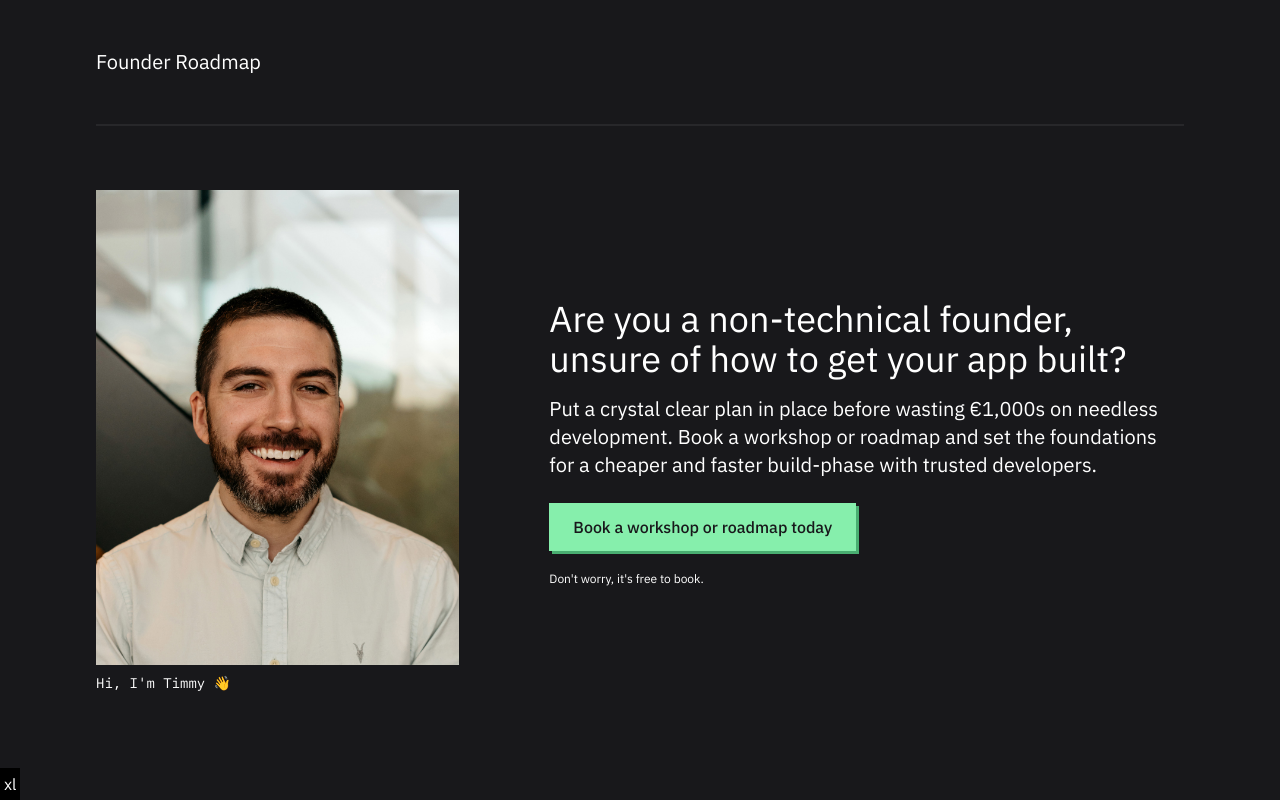
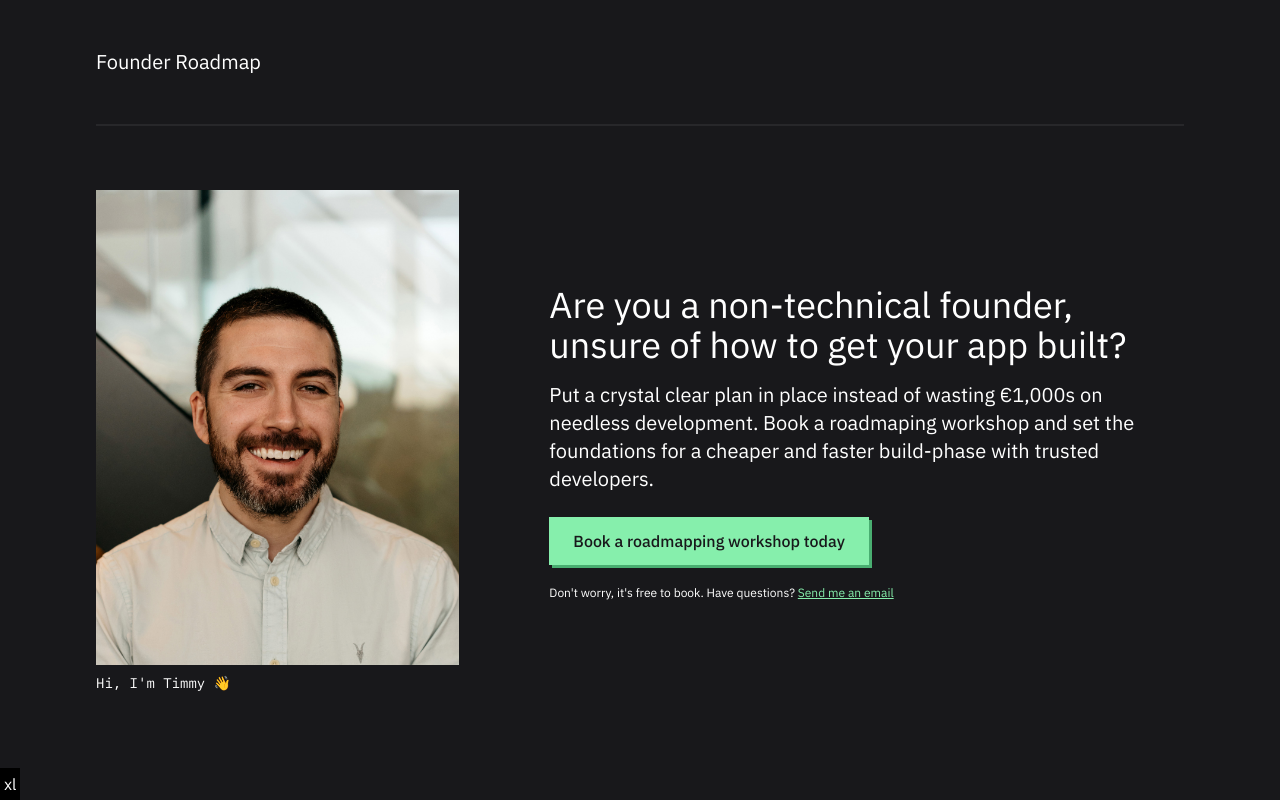
Before and after one commit to timmyomahony/founder-roadmap-website, a Next.js app: page / in a window 1280 px wide. Shown: the top 800 px of the page. Built offline with nearby package versions, Linux system fonts and the light colour scheme.

Commit message:
Updated links

```diff
--- a/components/home/FAQs.tsx
+++ b/components/home/FAQs.tsx
@@ -148,14 +148,13 @@ const FAQs = () => {
       </ul>
       <p className="text-end text-xs mt-6">
         Have a question that&apos;s not covered here?{" "}
-        <a href="" className="underline text-green-300">
+        <a
+          href={`mailto:${getEmailAddress()}`}
+          className="underline text-green-300"
+        >
           Send me an email
         </a>{" "}
-        or{" "}
-        <a href="" className="underline text-green-300">
-          schedule a free intro call
-        </a>{" "}
-        to get it answered.
+        and I&apos;ll get back to you with an answer.
       </p>
     </section>
   );
--- a/components/home/contact.tsx
+++ b/components/home/contact.tsx
@@ -15,7 +15,9 @@ export default function Contact() {
             a 15 minute intro call to answer any lingering questions.
           </p>
           <div className="mt-5 xl:mt-10">
-            <Button href="/">Schedule a free intro call</Button>
+            <Button href="https://savvycal.com/founderroadmap/intro-call">
+              Schedule a free intro call
+            </Button>
           </div>
         </div>
       </div>
--- a/components/home/hero.tsx
+++ b/components/home/hero.tsx
@@ -1,5 +1,8 @@
+"use client";
+
 import Image from "next/image";
 
+import { getEmailAddress } from "../../utils/email";
 import ProfilePic from "../../images/timmy-omahony.jpg";
 import Button from "../../components/Button";
 
@@ -23,15 +26,22 @@ export default function Hero() {
           Are you a non-technical founder, unsure of how to get your app built?
         </h1>
         <p className="text-base md:text-lg xl:text-xl mt-5 xl:mt-4 2xl:mt-10">
-          Put a crystal clear plan in place before wasting €1,000s on needless
-          development. Book a workshop or roadmap and set the foundations for a
-          cheaper and faster build-phase with trusted developers.
+          Put a crystal clear plan in place instead of wasting €1,000s on
+          needless development. Book a roadmaping workshop and set the
+          foundations for a cheaper and faster build-phase with trusted
+          developers.
         </p>
         <div className="mt-5 xl:mt-6 2xl:mt-10">
-          <Button href="/">Book a workshop or roadmap today</Button>
+          <Button href="/">Book a roadmapping workshop today</Button>
         </div>
         <p className="text-xs mt-5 xl:mt-5 2xl:mt-10">
-          Don&apos;t worry, it&apos;s free to book.{" "}
+          Don&apos;t worry, it&apos;s free to book. Have questions?{" "}
+          <a
+            className="text-green-300 underline"
+            href={`mailto:${getEmailAddress()}`}
+          >
+            Send me an email
+          </a>
         </p>
       </div>
     </header>
--- a/utils/email.js
+++ b/utils/email.js
@@ -1,5 +1,5 @@
 const getEmailAddress = () => {
-  return atob("aGVsbG9AZm91bmRlcnJvYWRtYXAuY29t");
+  return atob("dGltbXlAZm91bmRlcnJvYWRtYXAuY29t");
 };
 
 const sendEmail = () => {
--- a/utils/metadata.js
+++ b/utils/metadata.js
@@ -27,7 +27,7 @@ const defaultMetadata = ({
       type,
       images: [{ url: defaultImage }],
     },
-    authors: [{ name: "Timmy O'Mahony", url: "https://timmyomahony.com" }],
+    authors: [{ name: "Timmy O'Mahony", url: "https://founderroadmap.com" }],
     creator: "Timmy O'Mahony",
     icons: {
       icon: "https://timmyomahony.com/favicon/favicon-32x32.png",
```
